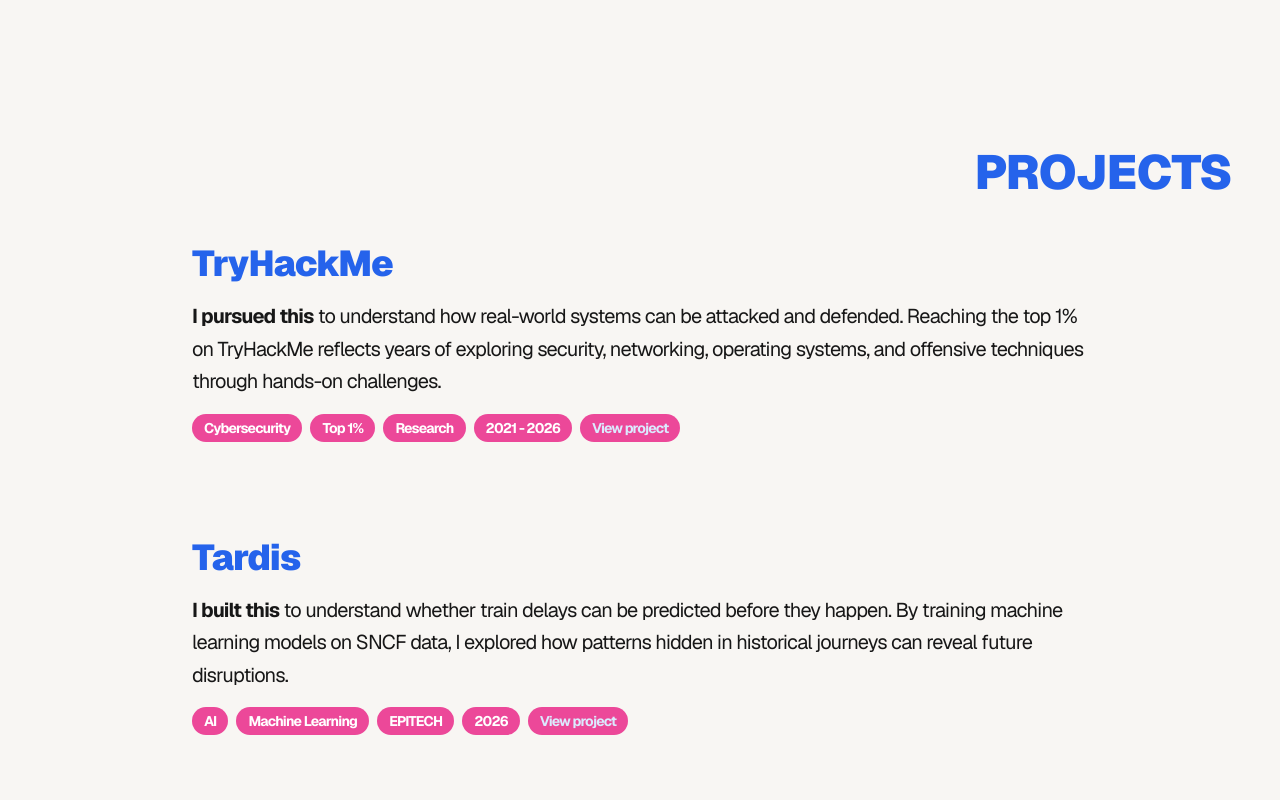
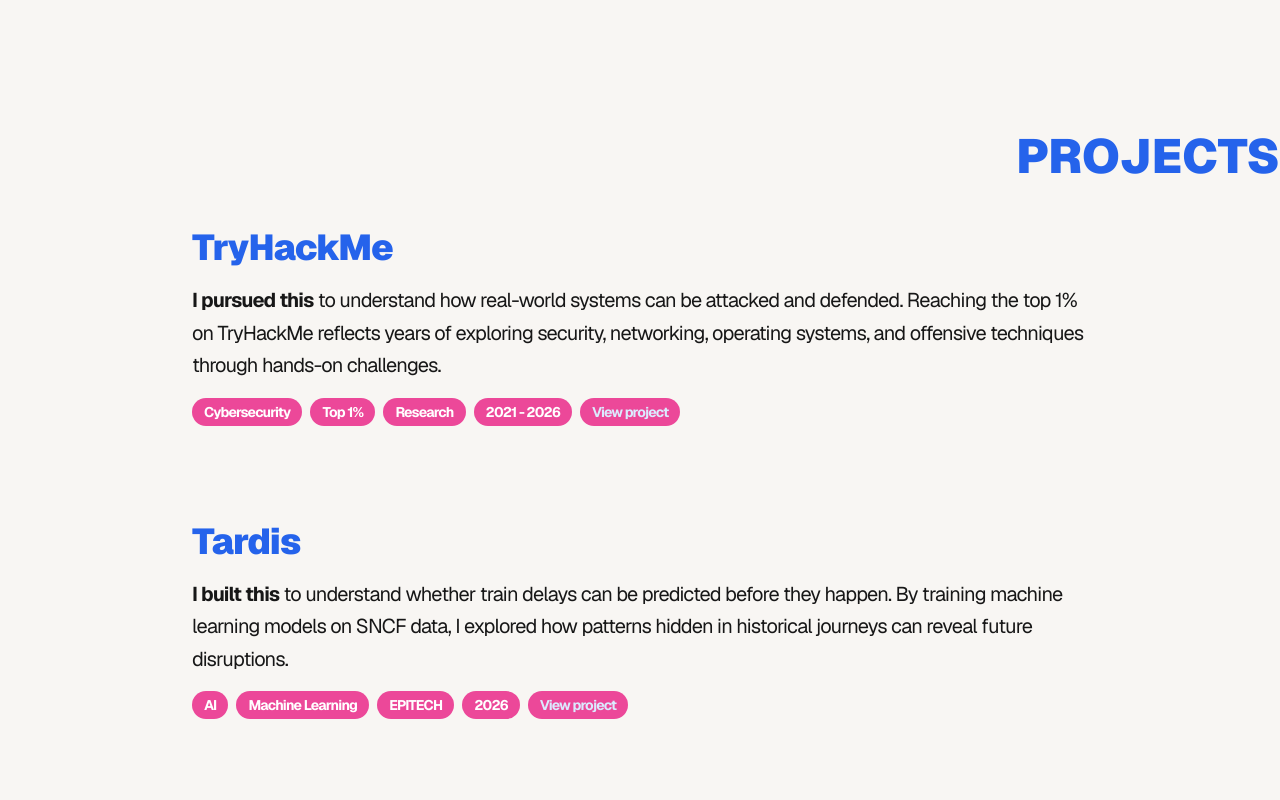
Before and after one commit to vyyvii/portfolio, a Next.js app: page / in a window 1280 px wide. Shown: the part 1160-1960 px from the top of the page. Built offline with nearby package versions, Linux system fonts and the light colour scheme.

Commit message:
ADD: sticky position for project

```diff
--- a/app/page.tsx
+++ b/app/page.tsx
@@ -10,9 +10,14 @@
     <main>
       <Hero />
       <About />
-      {projects.map((project) => (
-        <Project key={project.id} project={project} />
-      ))}
+      <section className="relative min-h-[200vh]">
+        <h2 className="mt-20 text-right text-5xl text-[var(--accent-blue)] font-black sticky top-8">
+          PROJECTS
+        </h2>
+        {projects.map((project) => (
+          <Project key={project.id} project={project} />
+        ))}
+      </section>
       <Contact />
     </main>
   );
--- a/components/about.tsx
+++ b/components/about.tsx
@@ -12,9 +12,6 @@
         For me, every project starts with a question and ends with a deeper understanding of the systems behind it.
       </p>
       <br></br><br></br>
-      <h2 className="mt-20 text-right text-5xl text-[var(--accent-blue)] font-black">
-        PROJECTS
-      </h2>
     </section>
   );
 }
--- a/components/contact.tsx
+++ b/components/contact.tsx
@@ -1,6 +1,6 @@
 export default function Contact() {
   return (
-    <section className="min-h-screen px-12 flex flex-col justify-center">
+    <section className="min-h-screen px-12 flex flex-col justify-center relative">
       <h2 className="text-right text-5xl text-[var(--accent-blue)] font-black tracking-tighter">
         CONTACT
       </h2>
```
